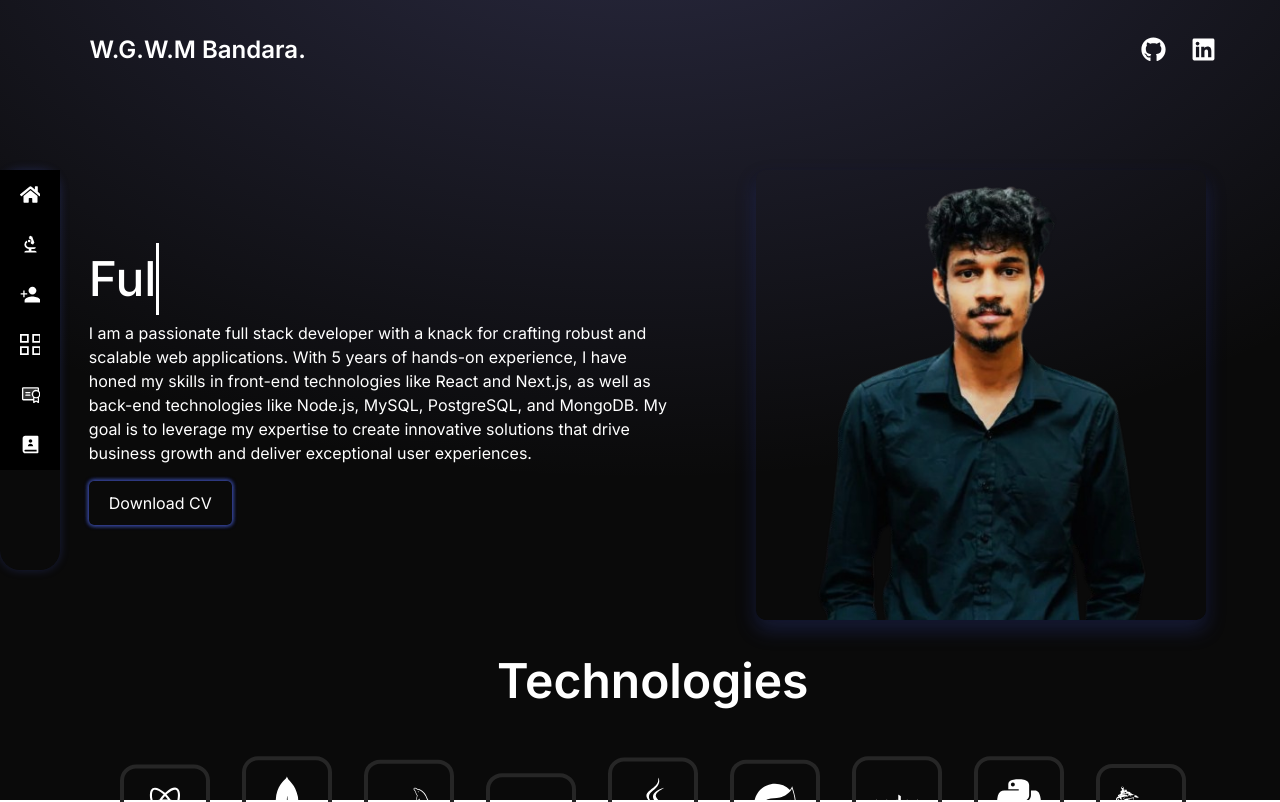
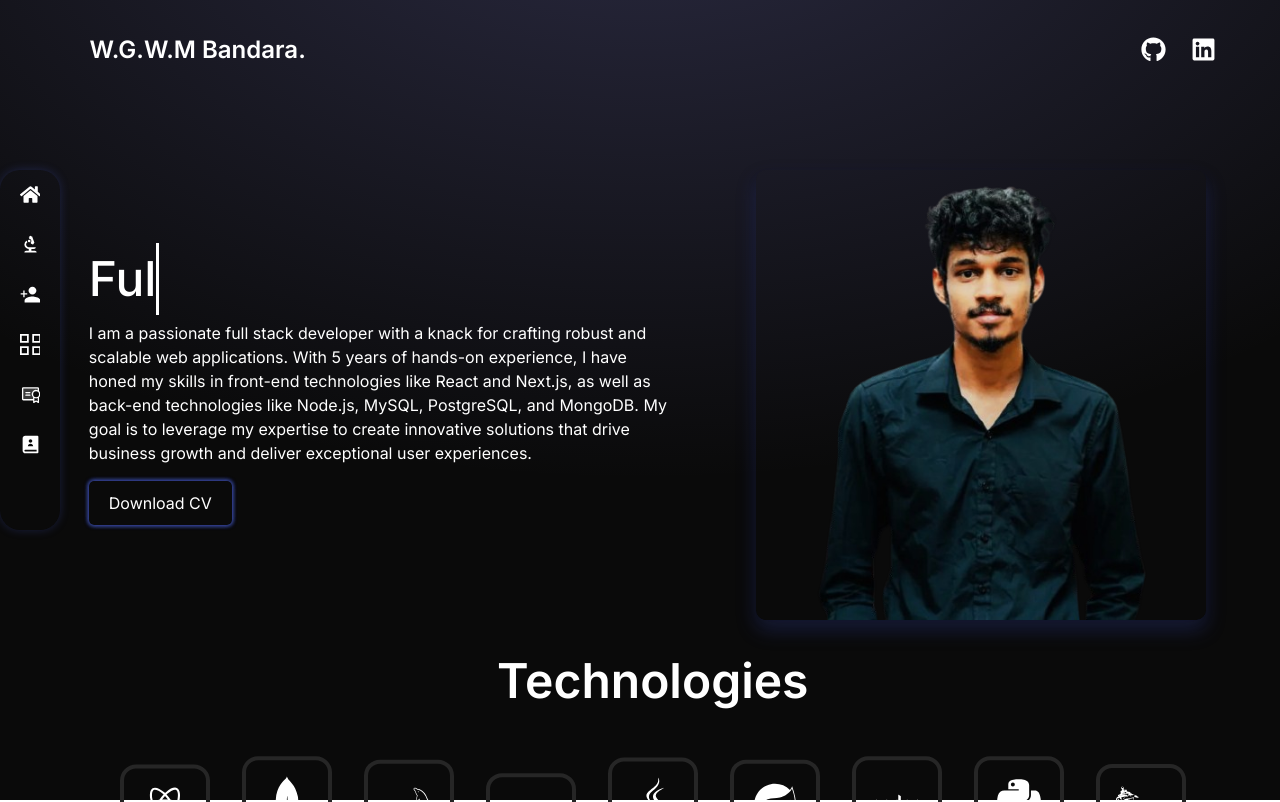
Before and after one commit to WimukthiMadushan/Portfolio, a React (Vite) app: page / in a window 1280 px wide. Shown: the top 802 px of the page. Built offline with nearby package versions, Linux system fonts and the light colour scheme.

Commit message:
complete side bar

```diff
--- a/src/Components/SideBar.jsx
+++ b/src/Components/SideBar.jsx
@@ -1,6 +1,12 @@
 import React from "react";
 import "./../Styles/SideBar.css";
-import { Sidebar, Menu, MenuItem, SubMenu } from "react-pro-sidebar";
+import {
+  Sidebar,
+  Menu,
+  MenuItem,
+  SubMenu,
+  menuClasses,
+} from "react-pro-sidebar";
 import { HashLink as Link } from "react-router-hash-link";
 import { FaHome } from "react-icons/fa";
 import { MdBiotech } from "react-icons/md";
@@ -20,20 +26,26 @@ function SideBar() {
         boxShadow: "0 0 10px rgba(63, 81, 181, 0.3)",
         borderRadius: "20px",
         border: "none",
-        height: "50%",
+        height: "45%",
         gap: "2rem",
         marginTop: "none",
       }}
-      rootStyles={{}}
     >
       <Menu
+        className="menu"
         menuItemStyles={{
           button: ({ level, active, disabled }) => {
             // only apply styles on first level elements of the tree
             if (level === 0)
               return {
-                color: disabled ? "#000000" : "white",
-                backgroundColor: active ? "#000000" : "#000000",
+                color: disabled ? "inherit" : "white",
+                backgroundColor: active ? "inherit" : "inherit",
+                "&:hover": {
+                  backgroundColor: "inherit",
+                  scale: 1.1,
+                  transform: "scale(1.2)",
+                  transition: "all 0.1s ease-in-out",
+                },
               };
           },
         }}
```
